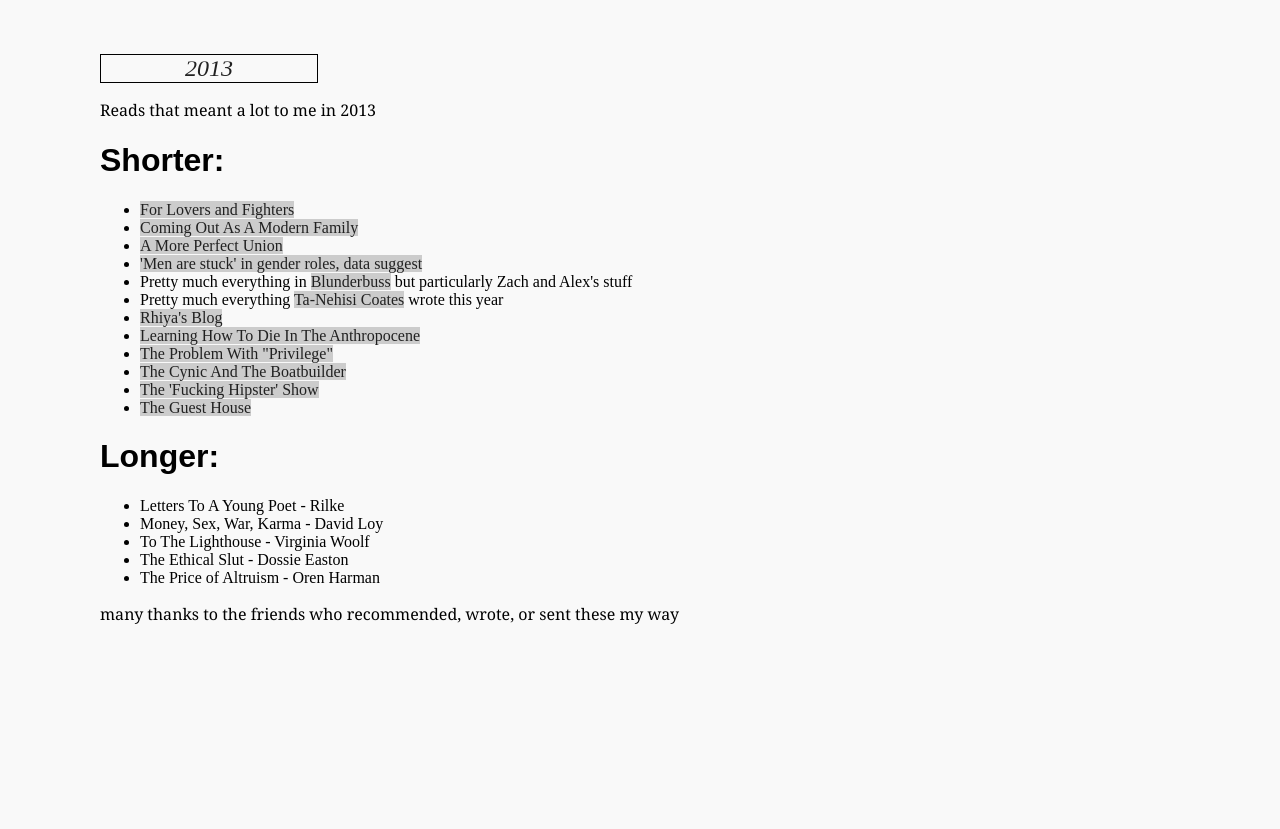
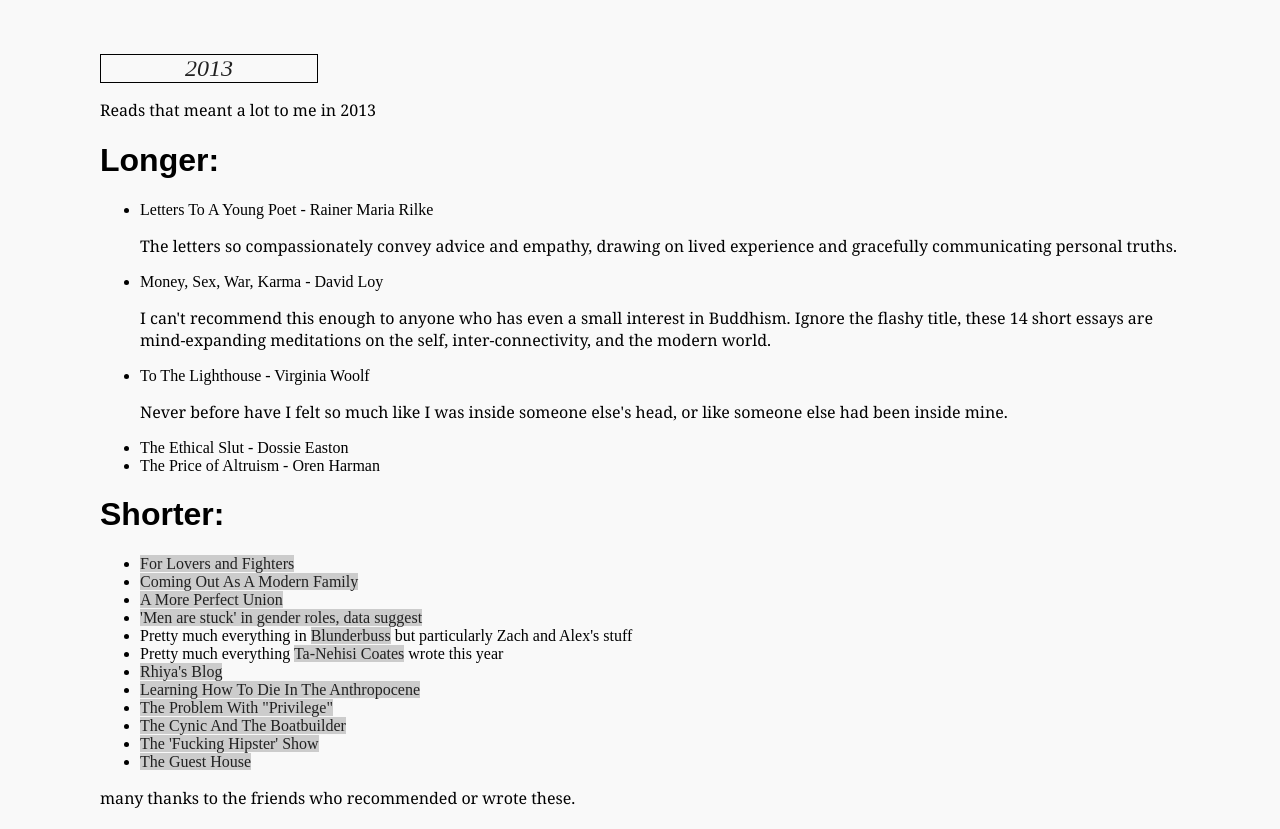
Before and after one commit to bblacksh/reads, a plain HTML site: page index.html in a window 1280 px wide. Before the commit the page ends 800 px from the top, so only its background shows below. Drawn offline with Linux system fonts and the light colour scheme.

Commit message:
Update index.html

```diff
--- a/index.html
+++ b/index.html
@@ -73,6 +73,15 @@
 
 <p>Reads that meant a lot to me in 2013</p>
 
+<p><h1>Longer:</h1>
+<ul>
+<li>Letters To A Young Poet - Rainer Maria Rilke<p>The letters so compassionately convey advice and empathy, drawing on lived experience and gracefully communicating personal truths.</p></li>
+<li>Money, Sex, War, Karma - David Loy<p>I can't recommend this enough to anyone who has even a small interest in Buddhism. Ignore the flashy title, these 14 short essays are mind-expanding meditations on the self, inter-connectivity, and the modern world.</p></li>
+<li>To The Lighthouse - Virginia Woolf<p>Never before have I felt so much like I was inside someone else's head, or like someone else had been inside mine.</p></li>
+<li>The Ethical Slut - Dossie Easton</li>
+<li>The Price of Altruism - Oren Harman</li>
+</ul></p>
+
 <p><h1>Shorter:</h1>
 <ul>
 <li><a href="http://www.makezine.enoughenough.org/newpoly2.html">For Lovers and Fighters</a></li>
@@ -89,16 +98,8 @@
 <li><a href="http://www.gratefulness.org/poetry/guest_house.htm">The Guest House</a></li>
 </ul></p>
 
-<p><h1>Longer:</h1>
-<ul>
-<li>Letters To A Young Poet - Rilke</li>
-<li>Money, Sex, War, Karma - David Loy</li>
-<li>To The Lighthouse - Virginia Woolf</li>
-<li>The Ethical Slut - Dossie Easton</li>
-<li>The Price of Altruism - Oren Harman</li>
-</ul></p>
 
-<p>many thanks to the friends who recommended, wrote, or sent these my way</p>
+<p>many thanks to the friends who recommended or wrote these.</p>
 
 </body>
 </html>
```
